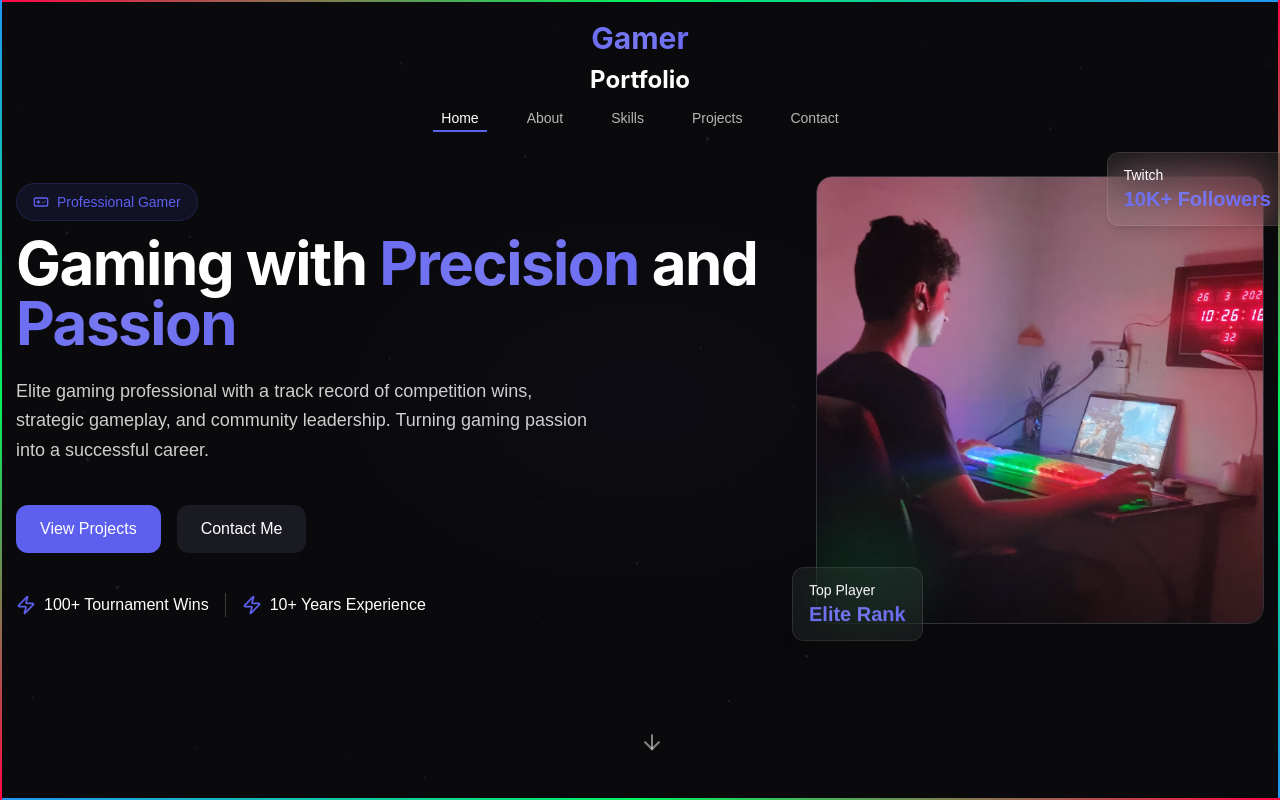
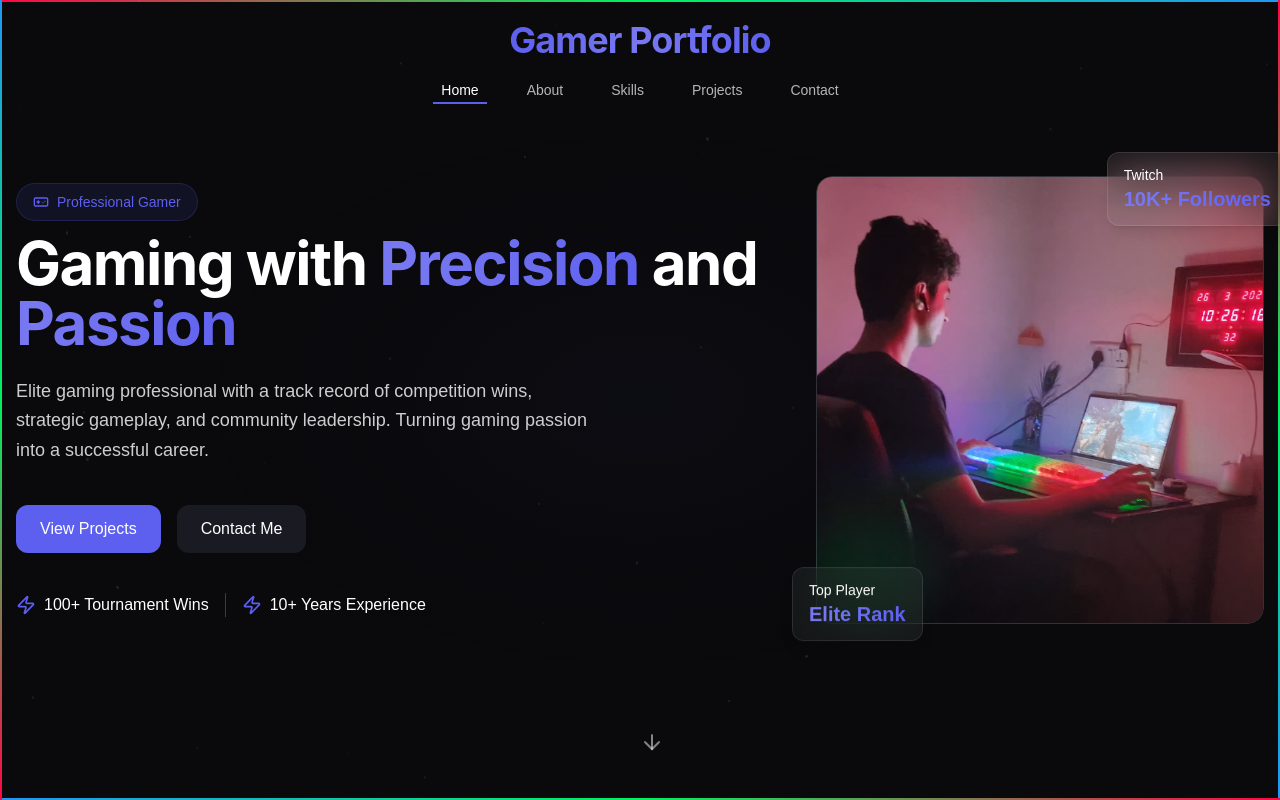
Before and after one commit to Om-Shinkar/gamerfolio-quest, a React (Vite) app: page / in a window 1280 px wide. Shown: the top 800 px of the page. Built offline with nearby package versions, Linux system fonts and the light colour scheme; a web font is replaced by a local one.

Commit message:
Reimplement code change
The previous implementation was not working, so reimplement the code change.

```diff
--- a/src/components/Header.tsx
+++ b/src/components/Header.tsx
@@ -49,13 +49,15 @@ const Header = () => {
       )}
     >
       <div className="container mx-auto px-4">
-        <div className="flex flex-col items-center justify-between">
-          {/* Centered and Animated Logo */}
-          <a href="#home" className="text-2xl font-bold font-display flex flex-col items-center gap-2 mb-2 animate-fade-in">
-            <span className="shimmer-text text-center text-3xl">Gamer</span>
-            <span className="text-center">Portfolio</span>
-          </a>
+        {/* Main Title - Centered with Animation */}
+        <div className="flex flex-col items-center justify-center mb-4">
+          <h1 className="text-4xl font-bold font-display animate-fade-in bg-clip-text text-transparent bg-gradient-to-r from-gaming-accent via-gaming-accent-light to-gaming-accent">
+            Gamer Portfolio
+          </h1>
+        </div>
 
+        {/* Navigation Bar */}
+        <div className="flex items-center justify-center">
           {/* Desktop Navigation */}
           <nav className="hidden md:flex items-center gap-8">
             {navLinks.map((link) => (
--- a/src/index.css
+++ b/src/index.css
@@ -141,4 +141,37 @@
   .project-card:hover .project-card-image {
     @apply scale-105;
   }
+
+  /* Animation for the main title */
+  @keyframes text-shimmer {
+    0% {
+      background-position: 0% 50%;
+    }
+    50% {
+      background-position: 100% 50%;
+    }
+    100% {
+      background-position: 0% 50%;
+    }
+  }
+
+  .animate-text-shimmer {
+    animation: text-shimmer 3s infinite;
+  }
+
+  /* Enhanced fade-in animation */
+  @keyframes enhanced-fade-in {
+    0% {
+      opacity: 0;
+      transform: translateY(-20px);
+    }
+    100% {
+      opacity: 1;
+      transform: translateY(0);
+    }
+  }
+
+  .animate-fade-in {
+    animation: enhanced-fade-in 1s ease-out forwards;
+  }
 }
```
